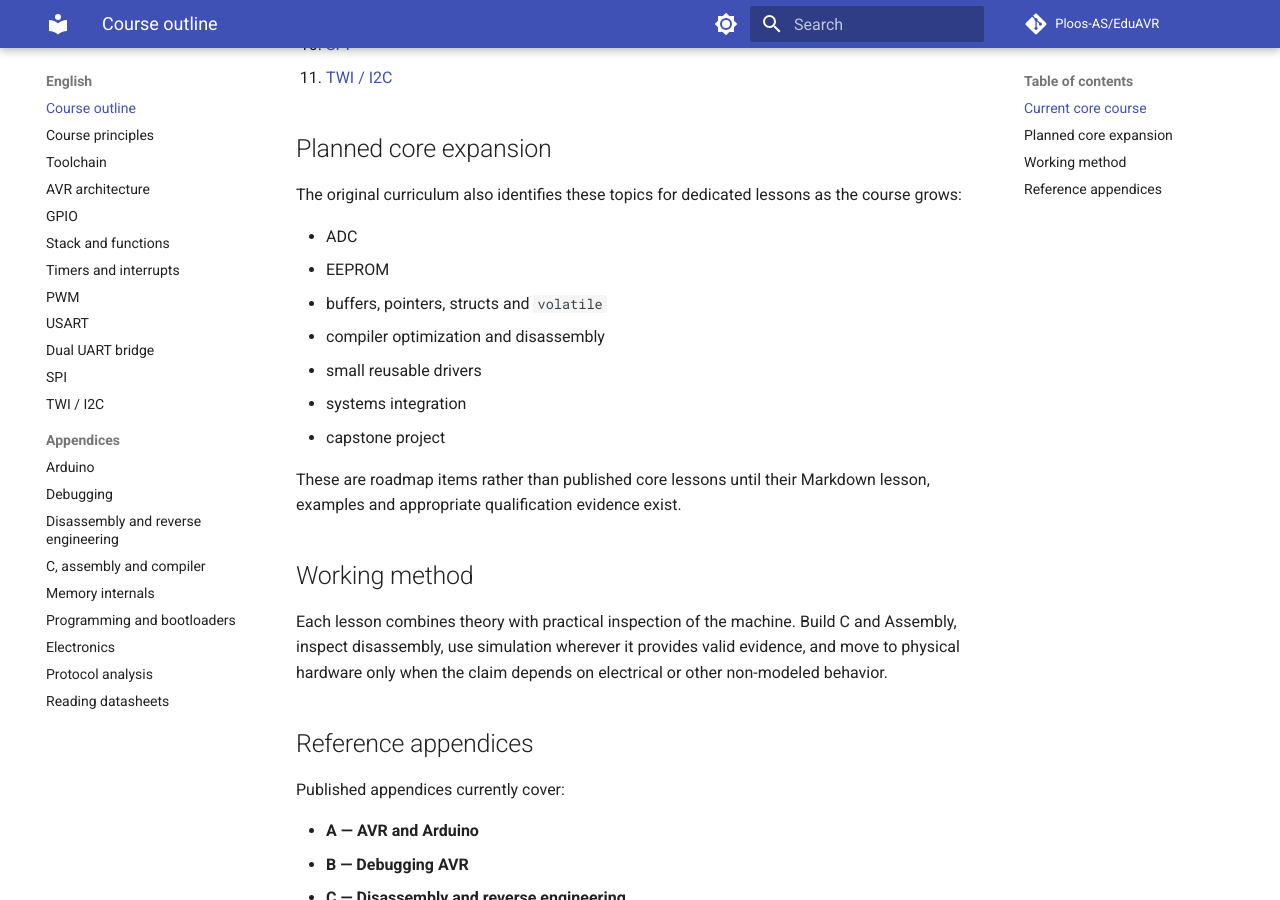
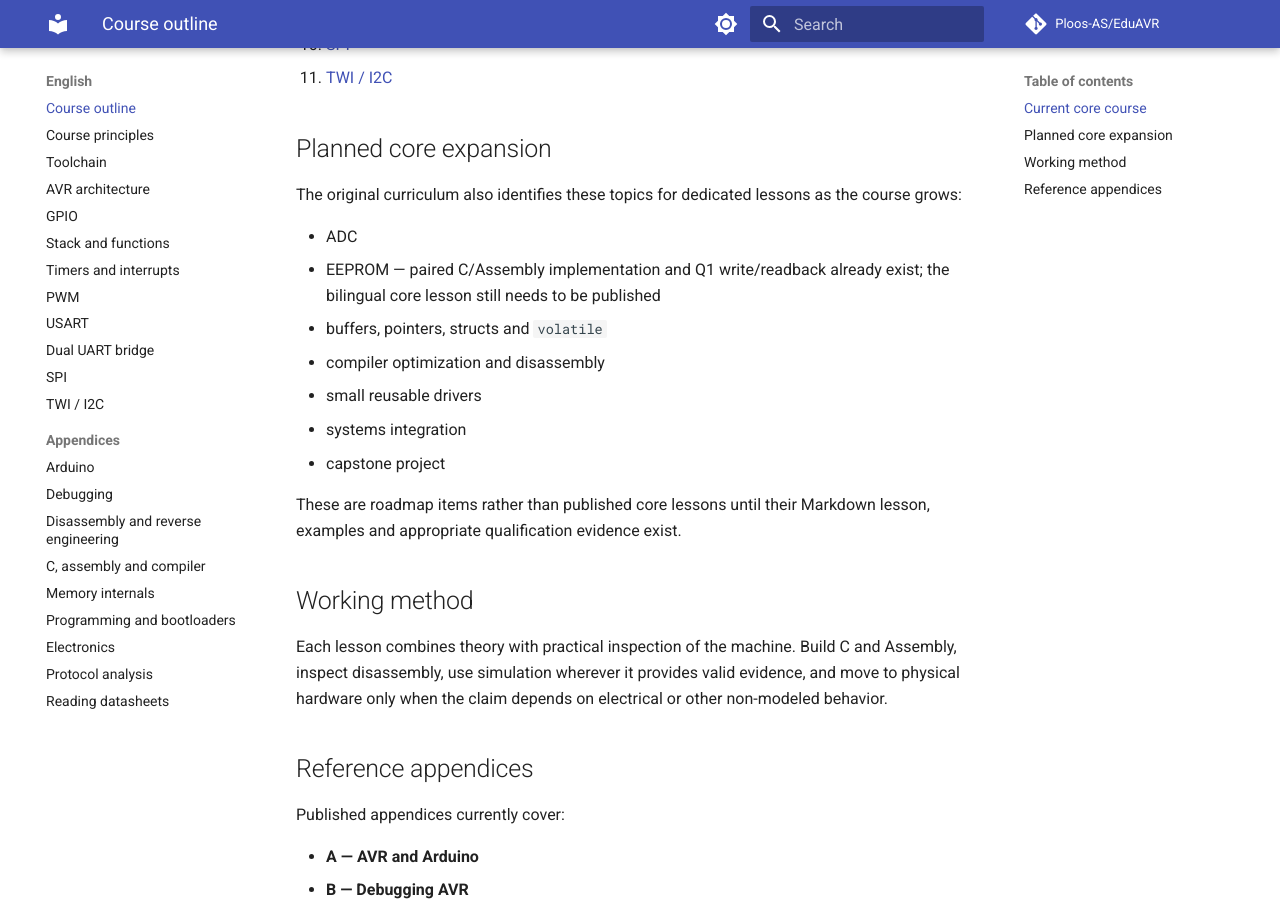
Before and after one commit to Ploos-AS/EduAVR, an MkDocs documentation site: the page built from docs/en/COURSE_OUTLINE.md, in a window 1280 px wide and 900 px high, scrolled down 779 px. Built offline with MkDocs 1.6.1 and Material for MkDocs 9.7.7, drawn with Linux system fonts in a browser that asks for light colours; comment, search, counter and statistics services are not loaded.

Commit message:
docs: reconcile English course outline

```diff
--- a/docs/en/COURSE_OUTLINE.md
+++ b/docs/en/COURSE_OUTLINE.md
@@ -24,7 +24,7 @@ EduAVR teaches AVR from the hardware upward, with **Assembly and C side by side*
 The original curriculum also identifies these topics for dedicated lessons as the course grows:
 
 - ADC
-- EEPROM
+- EEPROM — paired C/Assembly implementation and Q1 write/readback already exist; the bilingual core lesson still needs to be published
 - buffers, pointers, structs and `volatile`
 - compiler optimization and disassembly
 - small reusable drivers
```
